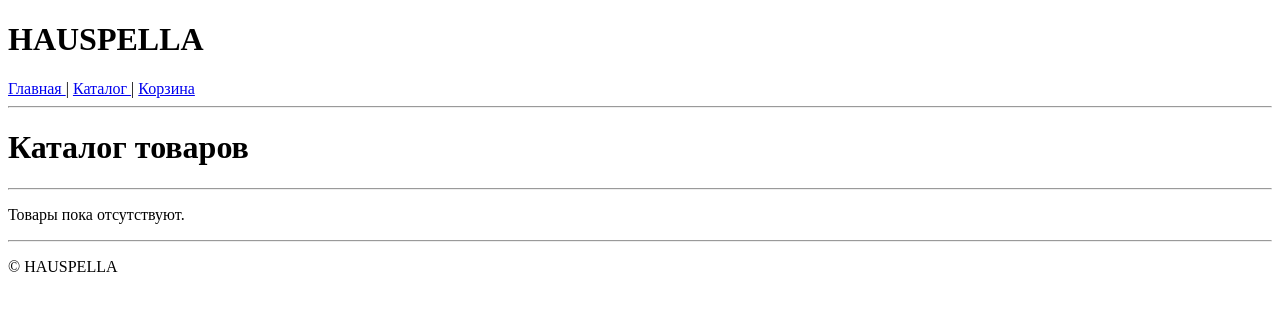
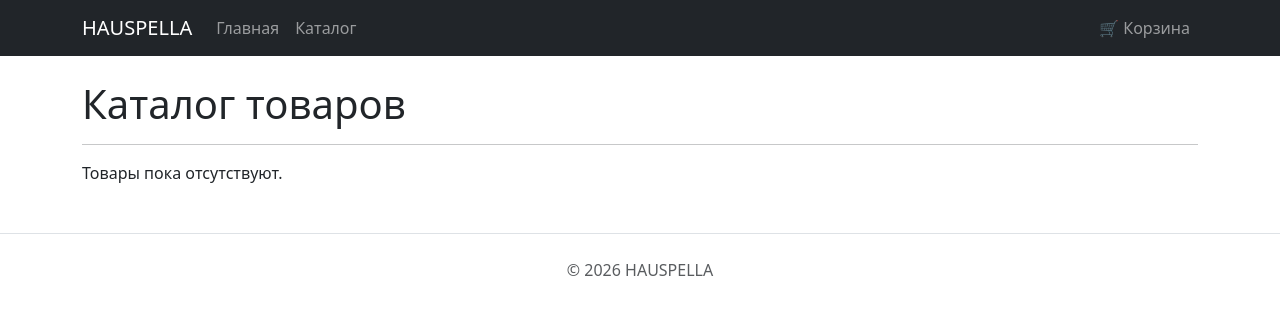
Before and after one commit to VAA039/hauspella-shop, a Django app: page /catalog/ in a window 1280 px wide. Shown: the top 315 px of the page. Run offline with Django 5.2, Linux system fonts and the light colour scheme; data that the repository does not hold is empty.

Commit message:
Create Bootstrap base layout

```diff
--- a/templates/base.html
+++ b/templates/base.html
@@ -2,59 +2,99 @@
 <html lang="ru">
 <head>
     <meta charset="UTF-8">
+    <meta name="viewport" content="width=device-width, initial-scale=1">
+
     <title>
         {% block title %}
             HAUSPELLA
         {% endblock %}
     </title>
+
+    <link
+        href="https://cdn.jsdelivr.net/npm/bootstrap@5.3.7/dist/css/bootstrap.min.css"
+        rel="stylesheet"
+    >
 </head>
+
 <body>
 
-<header>
+<nav class="navbar navbar-expand-lg navbar-dark bg-dark">
+    <div class="container">
 
-    <h1>HAUSPELLA</h1>
-
-    <nav>
-
-        <a href="{% url 'pages:home' %}">
-            Главная
+        <a class="navbar-brand" href="{% url 'pages:home' %}">
+            HAUSPELLA
         </a>
 
-        |
+        <button
+            class="navbar-toggler"
+            type="button"
+            data-bs-toggle="collapse"
+            data-bs-target="#navbarNav"
+        >
+            <span class="navbar-toggler-icon"></span>
+        </button>
 
-        <a href="{% url 'catalog:product_list' %}">
-            Каталог
-        </a>
+        <div
+            class="collapse navbar-collapse"
+            id="navbarNav"
+        >
 
-        |
+            <ul class="navbar-nav me-auto">
 
-        <a href="{% url 'cart:detail' %}">
-            Корзина
-        </a>
+                <li class="nav-item">
+                    <a
+                        class="nav-link"
+                        href="{% url 'pages:home' %}"
+                    >
+                        Главная
+                    </a>
+                </li>
 
-    </nav>
+                <li class="nav-item">
+                    <a
+                        class="nav-link"
+                        href="{% url 'catalog:product_list' %}"
+                    >
+                        Каталог
+                    </a>
+                </li>
 
-    <hr>
+            </ul>
 
-</header>
+            <ul class="navbar-nav">
 
-<main>
+                <li class="nav-item">
+                    <a
+                        class="nav-link"
+                        href="{% url 'cart:detail' %}"
+                    >
+                        🛒 Корзина
+                    </a>
+                </li>
 
-{% block content %}
+            </ul>
 
-{% endblock %}
+        </div>
 
-</main>
+    </div>
+</nav>
 
-<hr>
+<div class="container mt-4">
 
-<footer>
+    {% block content %}
+    {% endblock %}
 
-    <p>
-        © HAUSPELLA
-    </p>
+</div>
 
+<footer class="border-top mt-5 py-4">
+    <div class="container text-center text-muted">
+        © 2026 HAUSPELLA
+    </div>
 </footer>
+
+<script
+    src="https://cdn.jsdelivr.net/npm/bootstrap@5.3.7/dist/js/bootstrap.bundle.min.js">
+</script>
 
 </body>
 </html>
```
